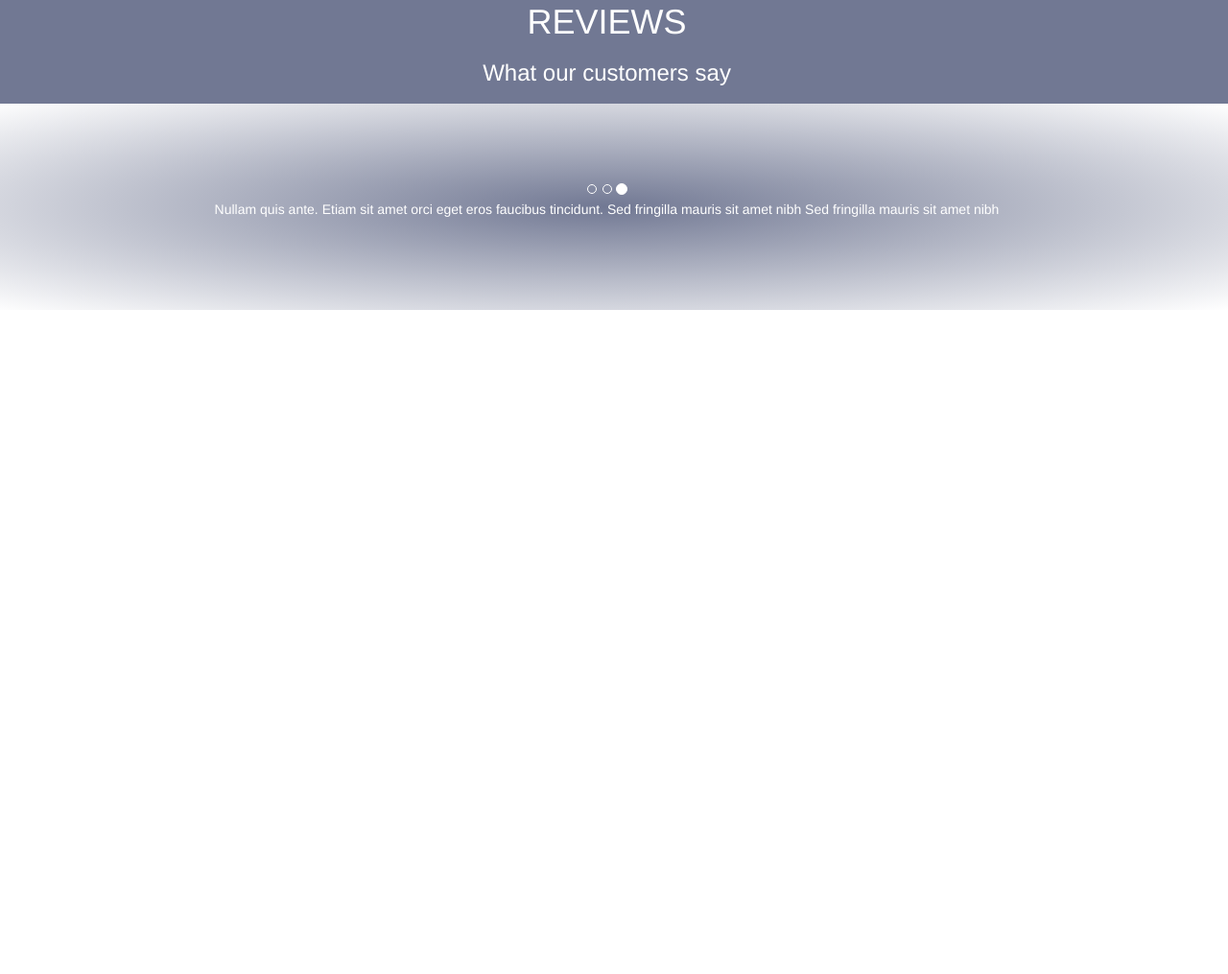
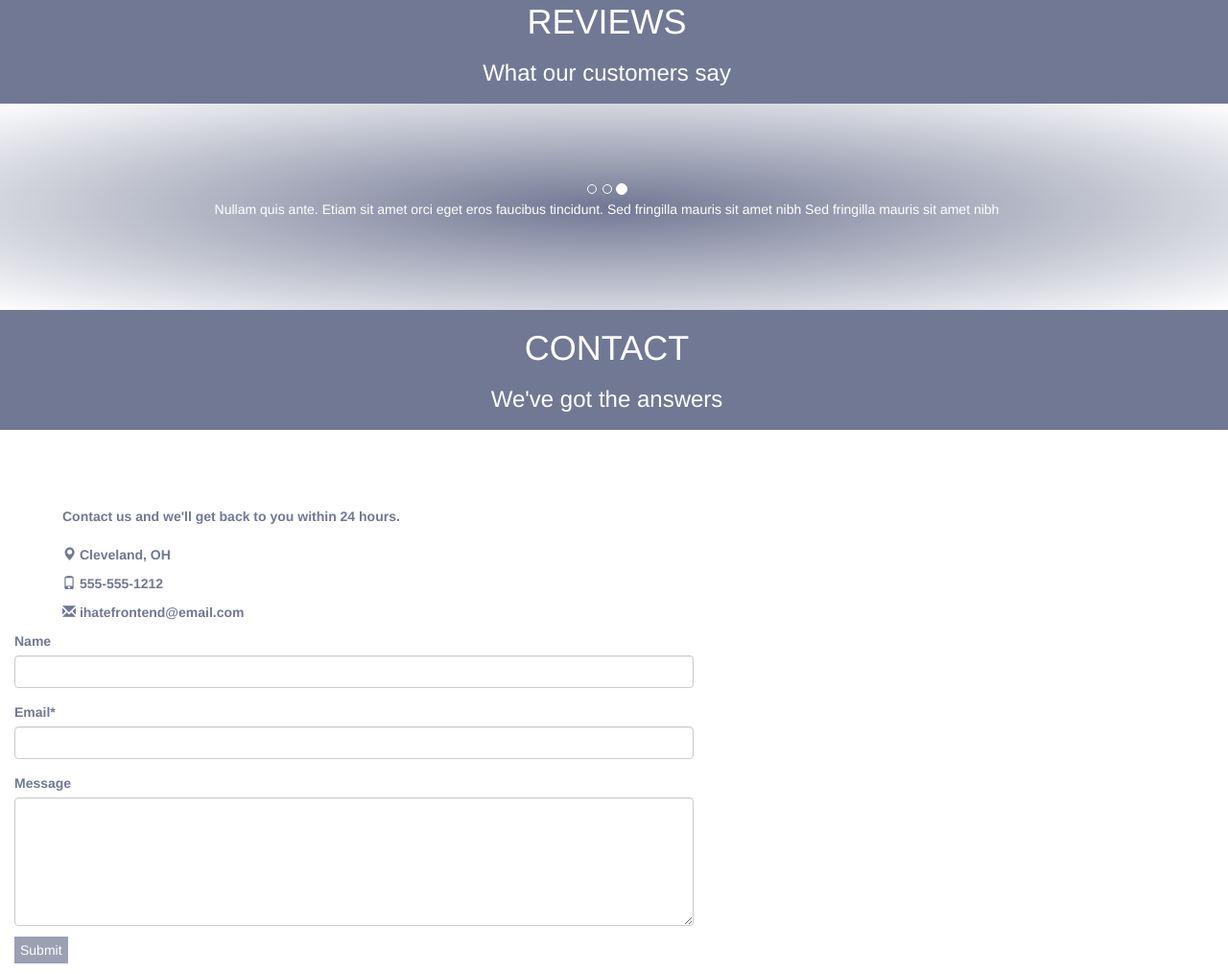
Before and after one commit to LeslieKornes/TuscanyVilla, a plain HTML site: page TuscanyVilla/index.html in a window 1280 px wide. Shown: the part 3378-4393 px from the top of the page at 96% size. Before the commit the page ends 3701 px from the top, so only its background shows below. Drawn offline with nearby package versions, Linux system fonts and the light colour scheme.

Commit message:
contact form complete

```diff
--- a/TuscanyVilla/content/site.css
+++ b/TuscanyVilla/content/site.css
@@ -175,3 +175,19 @@ html, body {
 .right.carousel-control {
     opacity:.0;
 }
+
+.contactBar {
+    height:330px;
+    margin:50px 0px;
+}
+
+.control-label {
+    color:#717893;
+}
+
+.contactInfo {
+    color:#717893;
+    margin:30px 100px 0px 50px;
+    max-width:400px;
+    font-weight:bold;
+}
--- a/TuscanyVilla/index.html
+++ b/TuscanyVilla/index.html
@@ -155,7 +155,6 @@
     </div>
 
     <!--CHECKERBOARD LINE #2-->
-
     <div class="container-fluid">
         <div class="row checkerboardRow">
             <div class="col-md-4 ">
@@ -266,5 +265,51 @@
             </div>
         </div>
     </div>
+
+    <!--CONTACT BAR-->
+    <div class="container-fluid">
+        <div class="row">
+            <div class="col-md-12 descriptionBar">
+                <h1>CONTACT</h1>
+                <h3>We've got the answers</h3>
+            </div>
+        </div>
+    </div>
+
+    <div class="container-fluid">
+        <div class="row contactBar">
+            <div class="col-md-5 contactInfo">
+                <p>Contact us and we'll get back to you within 24 hours.</p>
+                <h2></h2>
+                <p><span class="glyphicon glyphicon-map-marker"></span>  Cleveland, OH</p>
+                <p><span class="glyphicon glyphicon-phone"></span>  555-555-1212</p>
+                <p><span class="glyphicon glyphicon-envelope"></span>  ihatefrontend@email.com</p>
+            </div>
+            <div class="col-md-7">
+                <div class="form-group">
+                    <!-- Name field -->
+                    <label class="control-label " for="name">Name</label>
+                    <input class="form-control" id="name" name="name" type="text" />
+                </div>
+
+                <div class="form-group">
+                    <!-- Email field -->
+                    <label class="control-label requiredField" for="email">Email<span class="asteriskField">*</span></label>
+                    <input class="form-control" id="email" name="email" type="text" />
+                </div>
+
+                <div class="form-group">
+                    <!-- Message field -->
+                    <label class="control-label " for="message">Message</label>
+                    <textarea class="form-control" cols="40" id="message" name="message" rows="6"></textarea>
+                </div>
+
+                <div class="form-group">
+                    <p><a href="#" class="locationOneAndThreeButton">Submit</a></p>
+                </div>
+
+            </div>
+        </div>
+    </div>
 </body>
 </html>
```
